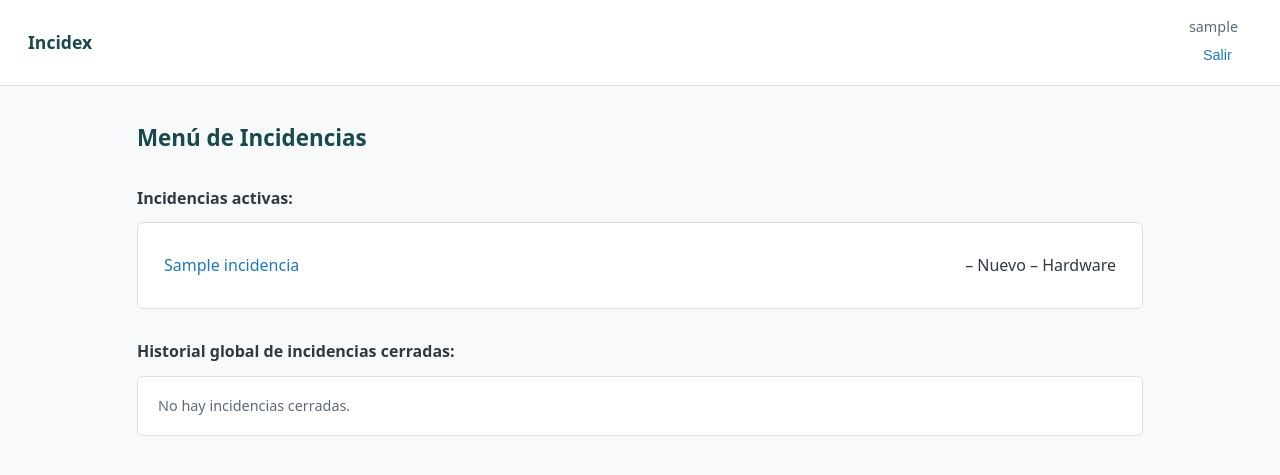
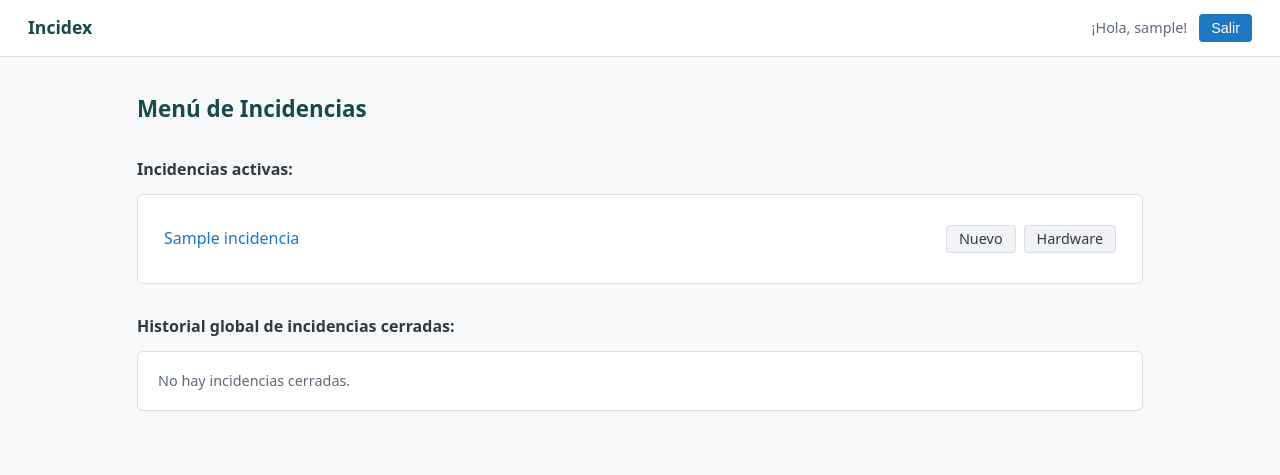
Before and after one commit to Canexy/Incidex, a Django app: page / in a window 1280 px wide. Shown: the top 475 px of the page. Run offline with Django 5.2, Linux system fonts and the light colour scheme; a user stored in the database is signed in; tables that the repository leaves empty hold one stand-in row (values such as "Sample post").

Commit message:
Nuevo: Cambios estéticos

```diff
--- a/static/css/styles.css
+++ b/static/css/styles.css
@@ -1,5 +1,5 @@
-/* Base */
-:root {
+/* Versión no definitiva */
+:root{
     --bg-main:#f8f9fb;
     --bg-panel:#ffffff;
     --bg-panel-alt:#f1f3f7;
@@ -10,9 +10,14 @@
     --text-muted:#8a94a6;
     --primary:#17494d;
     --accent:#1d78c1;
+    --accent-hover:#1663a6;
 }
 
-*{box-sizing:border-box;margin:0;padding:0}
+*{
+    box-sizing:border-box;
+    margin:0;
+    padding:0;
+}
 
 body{
     font-family:system-ui,-apple-system,BlinkMacSystemFont,"Segoe UI",Roboto,Oxygen,Ubuntu,Cantarell,sans-serif;
@@ -31,17 +36,36 @@
     border-bottom:1px solid var(--border);
 }
 
-.logo{font-size:1.1rem;font-weight:600;color:var(--primary)}
-.user-info{margin-right:14px;color:var(--text-soft);font-size:.9rem}
+.logo{
+    font-size:1.1rem;
+    font-weight:600;
+    color:var(--primary);
+}
+
+.topbar-right{
+    display:flex;
+    align-items:center;
+    gap:12px;
+}
+
+.user-info{
+    color:var(--text-soft);
+    font-size:.9rem;
+}
 
 .logout-form button{
-    background:none;
+    background:var(--accent);
+    color:#fff;
     border:none;
-    color:var(--accent);
+    border-radius:4px;
+    padding:6px 12px;
     font-size:.9rem;
     cursor:pointer;
 }
-.logout-form button:hover{text-decoration:underline}
+
+.logout-form button:hover{
+    background:var(--accent-hover);
+}
 
 /* Layout */
 .container{
@@ -80,7 +104,6 @@
 
 li{
     display:flex;
-    justify-content:space-between;
     align-items:center;
     gap:14px;
     padding:12px 6px;
@@ -95,6 +118,7 @@
     font-weight:500;
     text-decoration:none;
 }
+
 li a:hover{text-decoration:underline}
 
 /* Forms */
@@ -108,7 +132,9 @@
     color:var(--text-soft);
 }
 
-input,textarea,select{
+input,
+textarea,
+select{
     width:100%;
     padding:8px 10px;
     border:1px solid var(--border);
@@ -118,13 +144,16 @@
     color:var(--text-main);
 }
 
-input:focus,textarea:focus,select:focus{
+input:focus,
+textarea:focus,
+select:focus{
     outline:none;
     border-color:var(--accent);
 }
 
 /* Buttons */
-button{
+button,
+.action-link{
     background:var(--accent);
     color:#fff;
     border:none;
@@ -133,7 +162,41 @@
     font-size:.9rem;
     cursor:pointer;
 }
-button:hover{background:#1663a6}
+
+button:hover,
+.action-link:hover{
+    background:var(--accent-hover);
+}
+
+.action-link{
+    display:inline-block;
+    margin-top:14px;
+    text-decoration:none;
+}
+
+/* Badges */
+.badges{
+    display:flex;
+    gap:8px;
+    margin-left:auto;
+}
+
+.badge{
+    font-size:.9rem;
+    padding:6px 12px;
+    border-radius:4px;
+    background:var(--bg-panel-alt);
+    color:var(--text-main);
+    border:1px solid var(--border);
+    line-height:1;
+}
+
+.badge.estado{background:#eef3f8}
+.badge.abierto{background:#e7f1fb;color:#174ea6}
+.badge.nuevo{background:#f1f3f7}
+.badge.cerrado{background:#e6f4ea;color:#1e7e34}
+.badge.medio{background:#fff4e5;color:#8a5700}
+.badge.tipo{background:#f0f2f6}
 
 /* Detail */
 hr{
@@ -142,18 +205,36 @@
     margin:28px 0;
 }
 
-strong{font-weight:600;color:var(--text-soft)}
-p{color:var(--text-soft);font-size:.9rem}
+strong{
+    font-weight:600;
+    color:var(--text-soft);
+}
+
+p{
+    color:var(--text-soft);
+    font-size:.9rem;
+}
+
+.estado-form select{
+    margin-bottom:12px;
+}
 
 /* Login */
-body:has(form[action$="login/"]) .container{max-width:420px}
-body:has(form[action$="login/"]) h2{text-align:center}
+body:has(form[action$="login/"]) .container{
+    max-width:420px;
+}
+
+body:has(form[action$="login/"]) h2{
+    text-align:center;
+}
+
 body:has(form[action$="login/"]) form{
     background:var(--bg-panel);
     border:1px solid var(--border);
     border-radius:6px;
     padding:26px;
 }
+
 body:has(form[action$="login/"]) button{
     width:100%;
     margin-top:12px;
--- a/templates/base.html
+++ b/templates/base.html
@@ -16,7 +16,7 @@
         </div>
         <div class="topbar-right">
             {% if user.is_authenticated %}
-                <span class="user-info">{{ user.username }}</span>
+                <span class="user-info">¡Hola, {{ user.username }}!</span>
                 <form method="post" action="{% url 'logout' %}" class="logout-form">
                     {% csrf_token %}
                     <button type="submit">Salir</button>
--- a/templates/incidencias/crear_incidencia.html
+++ b/templates/incidencias/crear_incidencia.html
@@ -12,4 +12,6 @@
         {{ form.as_p }}
         <button type="submit">Crear</button>
     </form>
+
+    <a href="{% url 'home' %}" class="action-link">Volver al menú</a>
 {% endblock %}
--- a/templates/incidencias/detalle_incidencia.html
+++ b/templates/incidencias/detalle_incidencia.html
@@ -47,7 +47,8 @@
             <h3>Cambiar estado:</h3>
 
             <form method="post"
-                action="{% url 'cambiar_estado_incidencia' incidencia.id %}">
+                action="{% url 'cambiar_estado_incidencia' incidencia.id %}"
+                class="estado-form">
                 {% csrf_token %}
                 <select name="estado">
                     <option value="">- Seleccionar estado -</option>
@@ -84,5 +85,5 @@
         <p>No hay cambios de estado registrados.</p>
     {% endif %}
 
-    <a href="{% url 'home' %}">Volver</a>
+    <a href="{% url 'home' %}" class="action-link">Volver</a>
 {% endblock %}
--- a/templates/incidencias/home.html
+++ b/templates/incidencias/home.html
@@ -6,7 +6,7 @@
 
 {% block content %}
     <h2>Menú de Incidencias</h2>
-
+    {# ---------------------------------------------------------------------------------------------------------------------- #}
     {% if tipo_panel == 'usuario' %}
 
         <h3>Mis incidencias activas:</h3>
@@ -18,7 +18,10 @@
                     <a href="{% url 'detalle_incidencia' incidencia.id %}">
                         {{ incidencia.titulo }}
                     </a>
-                    – {{ incidencia.get_estado_display }} ({{ incidencia.get_criticidad_display }})
+                    <div class="badges">
+                        <span class="badge estado {{ incidencia.estado }}">{{ incidencia.get_estado_display }}</span>
+                        <span class="badge medio">{{ incidencia.get_criticidad_display }}</span>
+                    </div>
                 </li>
             {% endfor %}
             </ul>
@@ -35,7 +38,9 @@
                     <a href="{% url 'detalle_incidencia' incidencia.id %}">
                         {{ incidencia.titulo }}
                     </a>
-                    – Cerrada
+                    <div class="badges">
+                        <span class="badge cerrado">Cerrada</span>
+                    </div>
                 </li>
             {% endfor %}
             </ul>
@@ -43,8 +48,9 @@
             <p>No tienes incidencias cerradas.</p>
         {% endif %}
 
-        <a href="{% url 'crear_incidencia' %}">Crear nueva incidencia</a>
+        <a href="{% url 'crear_incidencia' %}" class="action-link">Crear nueva incidencia</a>
 
+    {# ---------------------------------------------------------------------------------------------------------------------- #}
     {% elif tipo_panel == 'tecnico' %}
 
         <h3>Incidencias disponibles:</h3>
@@ -56,13 +62,14 @@
                     <a href="{% url 'detalle_incidencia' incidencia.id %}">
                         {{ incidencia.titulo }}
                     </a>
-                    – {{ incidencia.get_criticidad_display }}
-                    <form method="post"
-                          action="{% url 'autoasignar_incidencia' incidencia.id %}"
-                          style="display:inline;">
-                        {% csrf_token %}
-                        <button type="submit">Asignar</button>
-                    </form>
+                    <div class="badges">
+                        <span class="badge medio">{{ incidencia.get_criticidad_display }}</span>
+                        <form method="post"
+                              action="{% url 'autoasignar_incidencia' incidencia.id %}">
+                            {% csrf_token %}
+                            <button type="submit">Asignar</button>
+                        </form>
+                    </div>
                 </li>
             {% endfor %}
             </ul>
@@ -79,7 +86,9 @@
                     <a href="{% url 'detalle_incidencia' incidencia.id %}">
                         {{ incidencia.titulo }}
                     </a>
-                    – Estado actual: {{ incidencia.get_estado_display }}
+                    <div class="badges">
+                        <span class="badge estado {{ incidencia.estado }}">{{ incidencia.get_estado_display }}</span>
+                    </div>
                 </li>
             {% endfor %}
             </ul>
@@ -96,7 +105,9 @@
                     <a href="{% url 'detalle_incidencia' incidencia.id %}">
                         {{ incidencia.titulo }}
                     </a>
-                    – Cerrada
+                    <div class="badges">
+                        <span class="badge cerrado">Cerrada</span>
+                    </div>
                 </li>
             {% endfor %}
             </ul>
@@ -104,6 +115,7 @@
             <p>No tienes incidencias cerradas.</p>
         {% endif %}
 
+    {# ---------------------------------------------------------------------------------------------------------------------- #}
     {% elif tipo_panel == 'admin' %}
 
         <h3>Incidencias activas:</h3>
@@ -115,8 +127,10 @@
                     <a href="{% url 'detalle_incidencia' incidencia.id %}">
                         {{ incidencia.titulo }}
                     </a>
-                    – {{ incidencia.get_estado_display }}
-                    – {{ incidencia.get_tipo_incidencia_display }}
+                    <div class="badges">
+                        <span class="badge estado {{ incidencia.estado }}">{{ incidencia.get_estado_display }}</span>
+                        <span class="badge tipo">{{ incidencia.get_tipo_incidencia_display }}</span>
+                    </div>
                 </li>
             {% endfor %}
             </ul>
@@ -133,7 +147,9 @@
                     <a href="{% url 'detalle_incidencia' incidencia.id %}">
                         {{ incidencia.titulo }}
                     </a>
-                    – Cerrada
+                    <div class="badges">
+                        <span class="badge cerrado">Cerrada</span>
+                    </div>
                 </li>
             {% endfor %}
             </ul>
@@ -141,6 +157,7 @@
             <p>No hay incidencias cerradas.</p>
         {% endif %}
 
+    {# ---------------------------------------------------------------------------------------------------------------------- #}
     {% else %}
 
         <p>No tienes un perfil válido configurado.</p>
```
Also changed, not shown: incidex/settings.py (+9 -4 lines).
